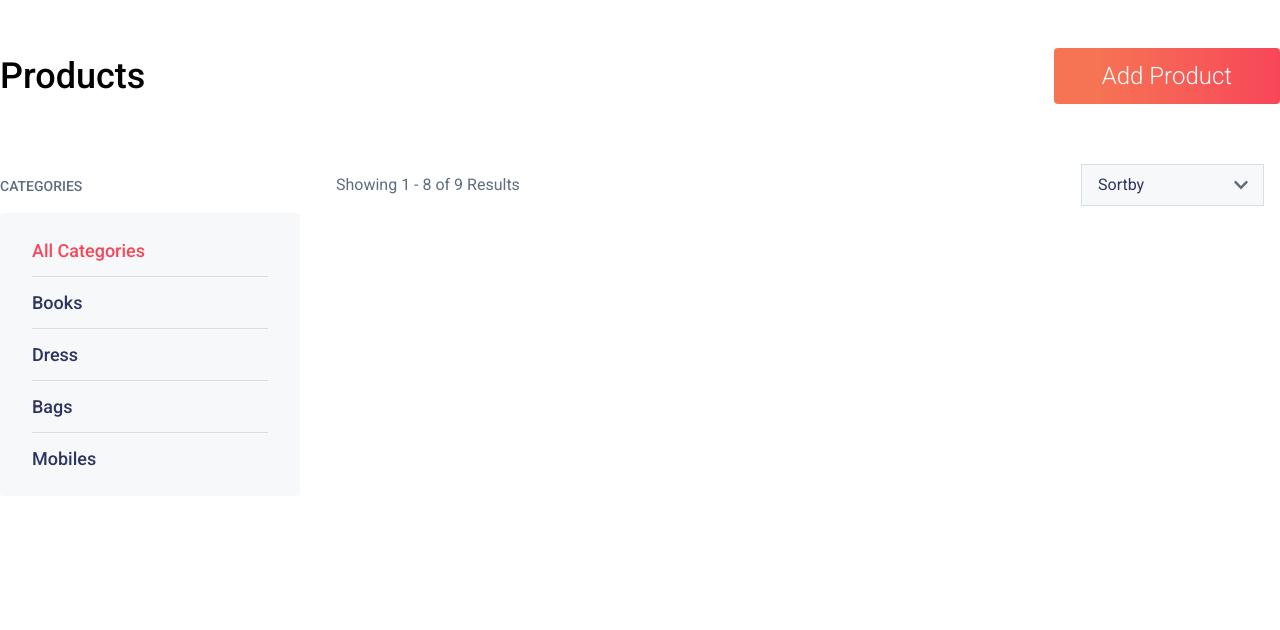
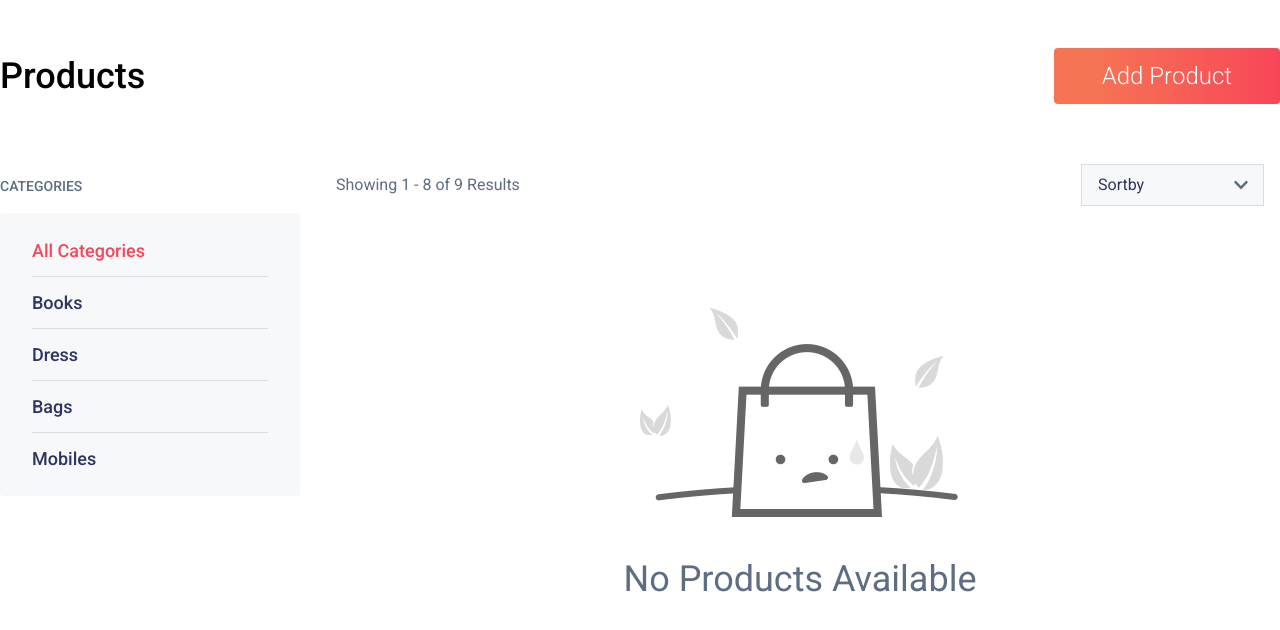
Before and after one commit to GMArjun/doodleblue_frontend_task, a Vue app: page / in a window 1280 px wide. Shown: the top 630 px of the page. Built offline with nearby package versions, Linux system fonts and the light colour scheme.

Commit message:
added noProd Image

```diff
--- a/src/App.vue
+++ b/src/App.vue
@@ -27,7 +27,7 @@
             <SortBy :productsData="cProducts" @selectedSort="sortBy = $event" />
           </div>
 
-          <div class="flex flex-wrap products">
+          <div class="flex flex-wrap products" v-if="cProducts && cProducts.length">
             <Product
               v-for="(product,i) in cProducts"
               :key="i"
@@ -35,6 +35,10 @@
               :pIndex="i"
               @editedData="handleEditedData"
             />
+          </div>
+          <div v-else class="flex flex-col justify-center items-center p-10 py-20">
+            <img src="./assets/images/empty.png" class="max-w-full flex-shrink-0" alt />
+            <div class="text-xl sm:text-4xl text-center text-gray mt-2">No Products Available</div>
           </div>
         </div>
       </div>
```
Also changed, not shown: src/assets/images/empty.png (added).
